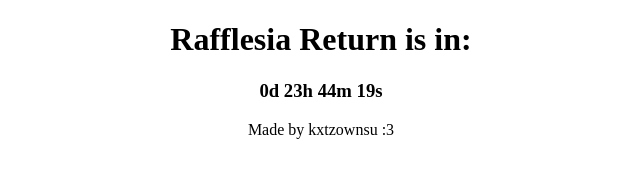
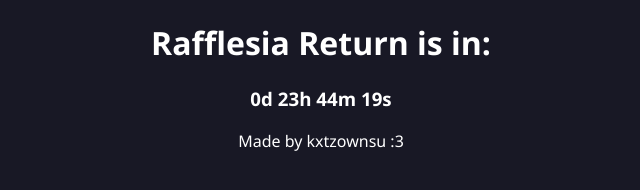
Before and after one commit to kxtzownsu/countdown, a plain HTML site: page index.html in a window 1280 px wide. Shown: the whole page, without its empty margins (319-959 px from the left). Drawn offline with Linux system fonts and the light colour scheme.

Commit message:
Add darkmode

```diff
--- a/index.html
+++ b/index.html
@@ -45,5 +45,22 @@
       // Initial call to set the countdown on page load
       updateCountdown();
     </script>
+    <style>
+      body {
+        background-color: #181825;
+        color: #fff;
+        font-family: 'Segoe UI', Tahoma, Geneva, Verdana, sans-serif;
+      }
+
+      @font-face {
+        font-family: SegoeUI;
+        src:
+          local("Segoe UI"),
+          url(//c.s-microsoft.com/static/fonts/segoe-ui/west-european/normal/latest.woff2) format("woff2"),
+          url(//c.s-microsoft.com/static/fonts/segoe-ui/west-european/normal/latest.woff) format("woff"),
+          url(//c.s-microsoft.com/static/fonts/segoe-ui/west-european/normal/latest.ttf) format("truetype");
+        font-weight: 400;
+      }
+    </style>
   </body>
 </html>
```
